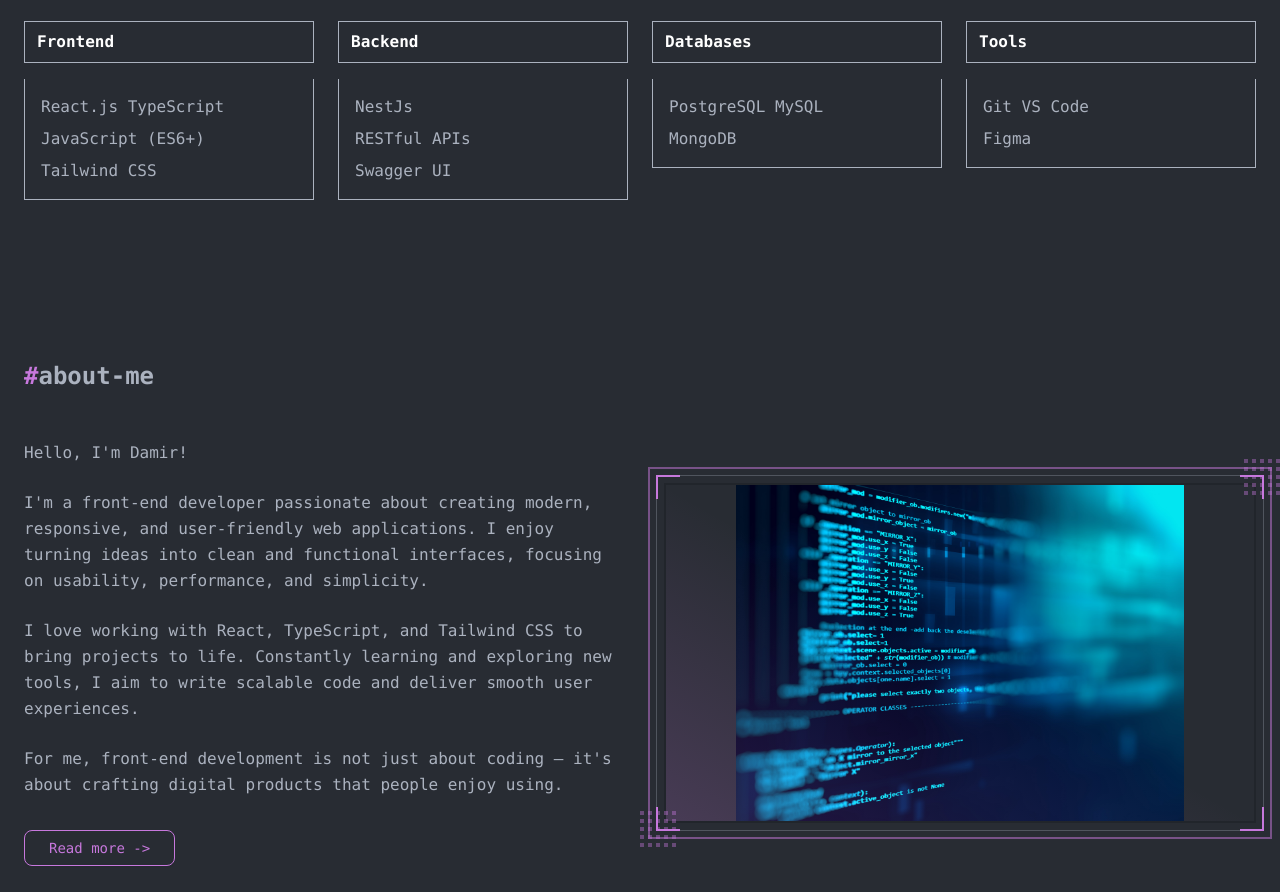
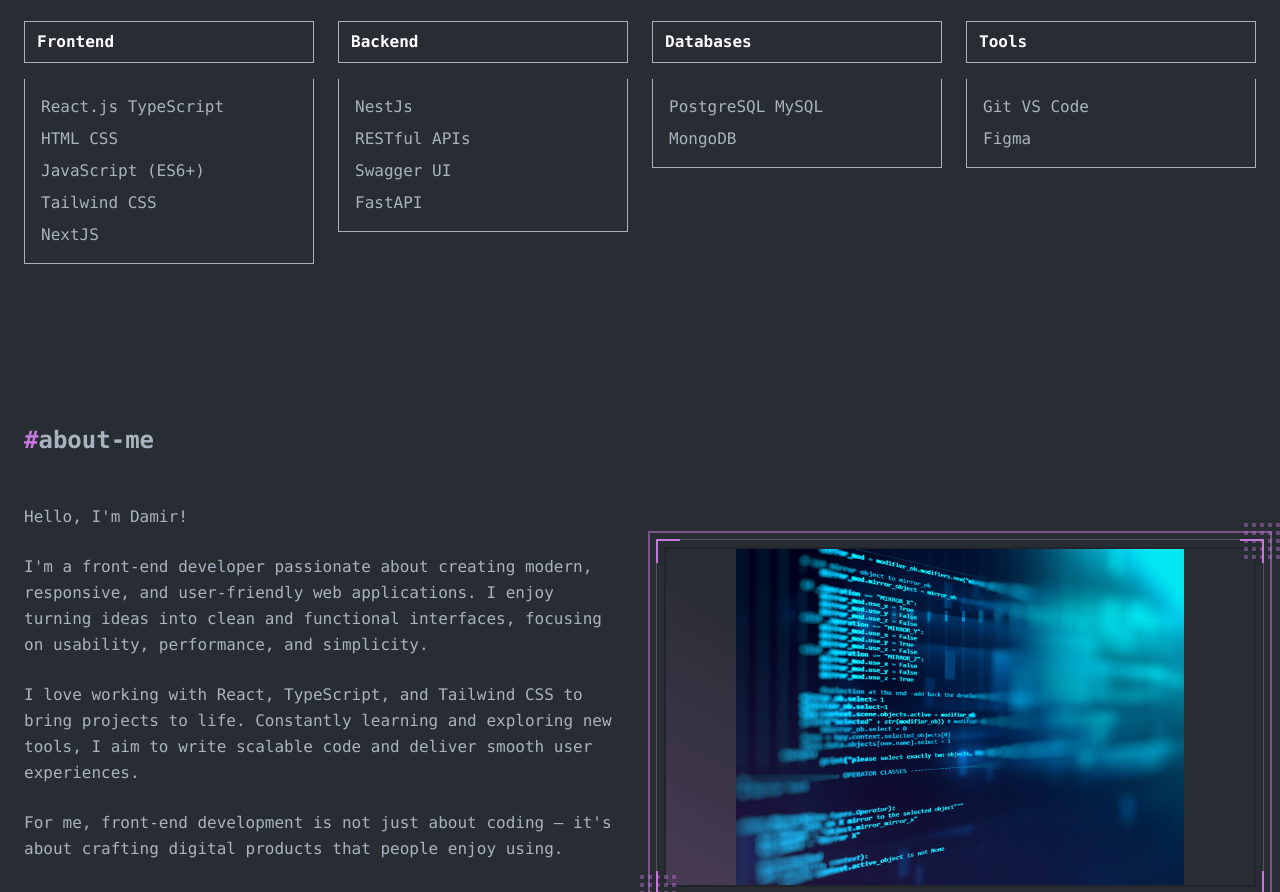
Before and after one commit to Damirbek05/Damir_Portfolio, a Next.js app: page / in a window 1280 px wide. Shown: the part 1920-2812 px from the top of the page. Built offline with nearby package versions, Linux system fonts and the light colour scheme.

Commit message:
fix: update skills part

```diff
--- a/app/page.tsx
+++ b/app/page.tsx
@@ -124,8 +124,10 @@ export default function Portfolio() {
               <h3 className="text-[#ffffff] font-semibold mb-4 border border-[#abb2bf] px-3 py-2">Frontend</h3>
               <div className="border border-[#abb2bf] border-t-0 p-4 space-y-2">
                 <div className="text-[#abb2bf]">React.js TypeScript</div>
+                <div className="text-[#abb2bf]">HTML CSS</div>
                 <div className="text-[#abb2bf]">JavaScript (ES6+)</div>
                 <div className="text-[#abb2bf]">Tailwind CSS</div>
+                <div className="text-[#abb2bf]">NextJS</div>
               </div>
             </div>
             <div>
@@ -134,6 +136,7 @@ export default function Portfolio() {
                 <div className="text-[#abb2bf]">NestJs</div>
                 <div className="text-[#abb2bf]">RESTful APIs</div>
                 <div className="text-[#abb2bf]">Swagger UI</div>
+                <div className="text-[#abb2bf]">FastAPI</div>
               </div>
             </div>
             <div>
```
